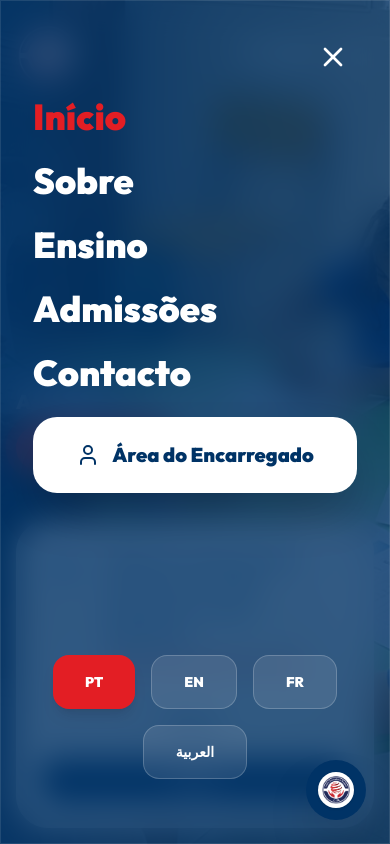
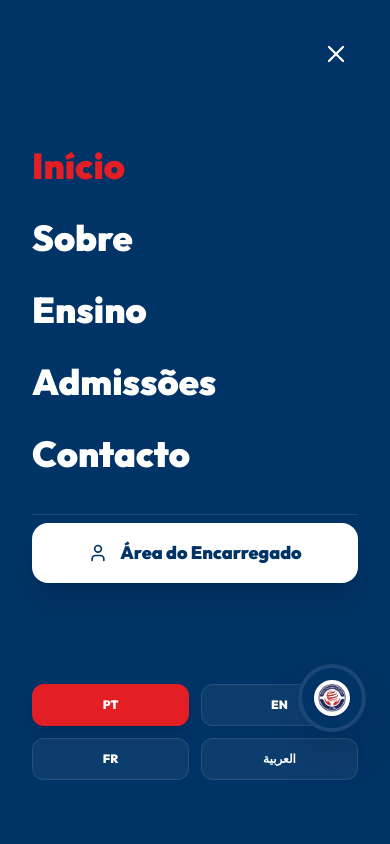
Before and after one commit to adilsambu280502/lia-platform, a React (Vite) app: page / in a window 390 px wide. Both pictures are taken after a click on the button 352 px from the left and 56 px from the top of the page. Shown: the top 844 px of the page. Built offline with nearby package versions, Linux system fonts and the light colour scheme.

Commit message:
Fix_Mobile_UI_Final

```diff
--- a/src/components/Chatbot.tsx
+++ b/src/components/Chatbot.tsx
@@ -119,7 +119,7 @@ export const Chatbot: React.FC = () => {
             animate={{ scale: 1, opacity: 1 }}
             exit={{ scale: 0, opacity: 0 }}
             onClick={() => setIsOpen(true)}
-            className="fixed bottom-6 right-6 p-3 bg-[#003366] text-white rounded-full shadow-2xl hover:bg-[#002244] transition-colors z-50 flex items-center justify-center"
+            className="fixed bottom-28 md:bottom-8 right-6 p-3 bg-lia-navy text-white rounded-full shadow-2xl hover:bg-lia-navy/90 hover:scale-110 active:scale-95 transition-all z-50 flex items-center justify-center border-4 border-white/10 backdrop-blur-md"
           >
             <div className="bg-white p-1 rounded-full shadow-sm flex items-center justify-center">
               <img
@@ -138,7 +138,7 @@ export const Chatbot: React.FC = () => {
             initial={{ opacity: 0, y: 20, scale: 0.95 }}
             animate={{ opacity: 1, y: 0, scale: 1 }}
             exit={{ opacity: 0, y: 20, scale: 0.95 }}
-            className="fixed bottom-6 right-6 w-80 sm:w-96 bg-white rounded-2xl shadow-2xl overflow-hidden z-50 flex flex-col border border-gray-100"
+            className="fixed bottom-28 md:bottom-8 right-6 w-[calc(100vw-3rem)] sm:w-96 bg-white rounded-3xl shadow-2xl overflow-hidden z-[70] flex flex-col border border-gray-100"
             style={{ height: '500px', maxHeight: '80vh' }}
           >
             {/* Header */}
--- a/src/components/Commitment.tsx
+++ b/src/components/Commitment.tsx
@@ -40,14 +40,14 @@ export const Commitment: React.FC = () => {
 
   return (
     <section className="py-24 bg-gray-50 overflow-hidden">
-      <div className="max-w-7xl mx-auto px-4 sm:px-6 lg:px-8">
+      <div className="max-w-7xl mx-auto px-8 sm:px-6 lg:px-8">
         <div className="flex flex-col lg:flex-row items-center gap-16">
           {/* Text Content */}
           <motion.div
             initial={{ opacity: 0, x: -50 }}
             whileInView={{ opacity: 1, x: 0 }}
             viewport={{ once: true }}
-            className="lg:w-1/2"
+            className="lg:w-1/2 text-center lg:text-left"
           >
             <h2 className="text-sm font-black text-[#E31E24] uppercase tracking-[0.3em] mb-6">
               {t('commitment.title')}
@@ -55,11 +55,11 @@ export const Commitment: React.FC = () => {
             <h3 className="text-4xl md:text-5xl font-black text-[#003366] mb-8 leading-[1.1] tracking-tighter">
               {t('commitment.subtitle')}
             </h3>
-            <p className="text-lg text-gray-600 mb-12 leading-relaxed">
+            <p className="text-lg text-gray-600 mb-12 leading-relaxed max-w-2xl mx-auto lg:mx-0">
               {t('commitment.description')}
             </p>
 
-            <div className="grid grid-cols-1 sm:grid-cols-2 gap-8">
+            <div className="grid grid-cols-1 sm:grid-cols-2 gap-8 text-left">
               {benefits.map((benefit, index) => (
                 <motion.div
                   key={index}
--- a/src/components/ERP.tsx
+++ b/src/components/ERP.tsx
@@ -495,6 +495,7 @@ export const ERP: React.FC<ERPProps> = ({ onLogout }) => {
           activeTab={activeTab}
           setActiveTab={setActiveTab}
           menuItems={menuItems}
+          onLogout={onLogout}
         >
           {mainContent}
         </ERPMobileLayout>
--- a/src/components/Navbar.tsx
+++ b/src/components/Navbar.tsx
@@ -186,17 +186,17 @@ export const Navbar: React.FC = () => {
             animate={{ opacity: 1, x: 0 }}
             exit={{ opacity: 0, x: '100%' }}
             transition={{ type: 'spring', damping: 25, stiffness: 200 }}
-            className="fixed inset-0 z-[60] md:hidden glass-dark flex flex-col p-8 pt-24"
+            className="fixed inset-0 z-[70] md:hidden bg-[#003366] flex flex-col p-8 pt-24 overflow-y-auto"
           >
             <button
               onClick={() => setIsOpen(false)}
-              className="absolute top-8 right-8 text-white p-2"
+              className="absolute top-8 right-8 text-white p-2 hover:bg-white/10 rounded-full transition-colors"
               title="Fechar menu"
               aria-label="Fechar menu"
             >
-              <X size={32} />
+              <X size={28} />
             </button>
-            <div className="flex flex-col space-y-6">
+            <div className="flex flex-col space-y-8 my-auto">
               {navLinks.map((link) => (
                 <Link
                   key={link.path}
@@ -209,23 +209,26 @@ export const Navbar: React.FC = () => {
                   {link.name}
                 </Link>
               ))}
+              <div className="h-px bg-white/10 my-2" />
               <Link
                 to="/erp"
                 onClick={() => setIsOpen(false)}
-                className="flex items-center justify-center space-x-3 bg-white text-lia-navy px-8 py-6 rounded-3xl text-xl font-black shadow-2xl"
+                className="flex items-center justify-center space-x-3 bg-white text-lia-navy px-6 py-4 rounded-2xl text-lg font-black shadow-xl active:scale-95 transition-transform"
               >
-                <User size={24} />
+                <User size={20} />
                 <span>{t('nav.parentPortal')}</span>
               </Link>
             </div>
 
-            <div className="mt-auto flex flex-wrap justify-center gap-4 pb-8">
+            <div className="mt-auto grid grid-cols-2 gap-3 pb-8">
               {['pt', 'en', 'fr', 'ar'].map((lang) => (
                 <button
                   key={lang}
                   onClick={() => changeLanguage(lang)}
-                  className={`uppercase text-sm font-black px-8 py-4 rounded-2xl transition-all ${
-                    i18n.language === lang ? 'bg-lia-red text-white shadow-lg' : 'bg-white/10 text-white border border-white/20'
+                  className={`uppercase text-xs font-black py-3 rounded-xl transition-all border ${
+                    i18n.language === lang
+                      ? 'bg-lia-red text-white border-transparent shadow-lg'
+                      : 'bg-white/5 text-white border-white/10 active:bg-white/10'
                   }`}
                 >
                   {lang === 'ar' ? 'العربية' : lang}
--- a/src/components/News.tsx
+++ b/src/components/News.tsx
@@ -32,13 +32,13 @@ export const News: React.FC = () => {
 
   return (
     <section className="py-24 bg-white overflow-hidden" id="news">
-      <div className="max-w-7xl mx-auto px-4 sm:px-6 lg:px-8">
+      <div className="max-w-7xl mx-auto px-8 sm:px-6 lg:px-8">
         <div className="flex flex-col md:flex-row justify-between items-end mb-16">
           <motion.div
             initial={{ opacity: 0, x: -30 }}
             whileInView={{ opacity: 1, x: 0 }}
             viewport={{ once: true }}
-            className="max-w-2xl"
+            className="max-w-2xl text-center md:text-left mx-auto md:mx-0"
           >
             <h2 className="text-sm font-bold text-[#E31E24] uppercase tracking-widest mb-4">
               {t('news_subtitle', 'LIA News')}
--- a/src/components/layout/ERPMobileLayout.tsx
+++ b/src/components/layout/ERPMobileLayout.tsx
@@ -37,13 +37,13 @@ export const ERPMobileLayout: React.FC<ERPMobileLayoutProps> = ({
   return (
     <div className="min-h-screen bg-[#F8FAFC] pb-24">
       {/* Mobile Header */}
-      <header className="sticky top-0 z-40 bg-white/80 backdrop-blur-md border-b border-slate-100 px-6 py-4 flex justify-between items-center font-sans shadow-sm">
-        <div className="flex items-center space-x-3">
-          <div className="w-8 h-8 bg-[#003366] rounded-lg flex items-center justify-center">
-            <img src="/logo.png" alt="LIA" className="w-5 h-5 object-contain brightness-0 invert" />
+        <header className="sticky top-0 z-40 bg-white/95 backdrop-blur-xl border-b border-slate-100 px-8 py-5 flex justify-between items-center font-sans shadow-sm">
+          <div className="flex items-center space-x-4">
+            <div className="w-10 h-10 bg-lia-navy rounded-xl flex items-center justify-center p-1.5 shadow-lg shadow-blue-900/10">
+              <img src="/logo.png" alt="LIA" className="w-full h-full object-contain" />
+            </div>
+            <span className="text-xl font-black tracking-tighter text-lia-navy">LIA Portal</span>
           </div>
-          <span className="text-lg font-black tracking-tighter text-[#003366]">LIA Portal</span>
-        </div>
         <div className="flex items-center space-x-2">
           <button
             onClick={() => window.location.href = '/'}
--- a/src/constants.ts
+++ b/src/constants.ts
@@ -36,25 +36,25 @@ export const FEATURES: Feature[] = [
   {
     id: 1,
     title: 'Ensino Trilíngue',
-    description: 'Português, Inglês e Francês integrados no currículo.',
+    description: 'Imersão natural em Português, Inglês e Francês para uma fluência sem fronteiras.',
     icon: 'Languages',
   },
   {
     id: 2,
-    title: 'Professores Qualificados',
-    description: 'Corpo docente internacional com vasta experiência.',
+    title: 'Padrão Internacional',
+    description: 'Currículo licenciado pela Cambridge garantindo excelência académica global.',
     icon: 'GraduationCap',
   },
   {
     id: 3,
-    title: 'Tecnologia',
-    description: 'Laboratórios modernos e ensino digital avançado.',
+    title: 'Tecnologia & Inovação',
+    description: 'Laboratórios de robótica e informática para preparar os líderes da era digital.',
     icon: 'Cpu',
   },
   {
     id: 4,
-    title: 'Desenvolvimento Integral',
-    description: 'Foco no bem-estar emocional e social do aluno.',
+    title: 'Educação Humanizada',
+    description: 'Foco no caráter, valores cristãos e desenvolvimento socioemocional de cada aluno.',
     icon: 'Heart',
   },
 ];
@@ -63,19 +63,19 @@ export const EDUCATION_LEVELS: EducationLevel[] = [
   {
     id: 1,
     name: 'Ensino Infantil e Primário',
-    description: 'Foco absoluto no desenvolvimento motor, cognitivo e social da criança, respeitando o ritmo individual de cada aluno.',
+    description: 'Um ambiente seguro e lúdico onde a curiosidade natural da criança é o motor de toda a aprendizagem.',
     image: '/images/home-nivel-1.jpg',
   },
   {
     id: 2,
     name: 'Imersão Multilingue',
-    description: 'Aulas planeadas para garantir uma aquisição de vocabulário natural e fluente nas línguas mais relevantes do cenário global.',
+    description: 'Onde as línguas não são apenas matérias, mas ferramentas vivas para explorar o conhecimento global.',
     image: '/images/home-nivel-2.jpg',
   },
   {
     id: 3,
     name: 'Atividades de Enriquecimento',
-    description: 'Oficinas extracurriculares desenhadas para estimular a criatividade, a resolução de problemas e o trabalho de equipa.',
+    description: 'Do desporto às artes plásticas, estimulamos talentos que vão muito além da sala de aula tradicional.',
     image: '/images/home-nivel-3.jpg',
   },
 ];
```
